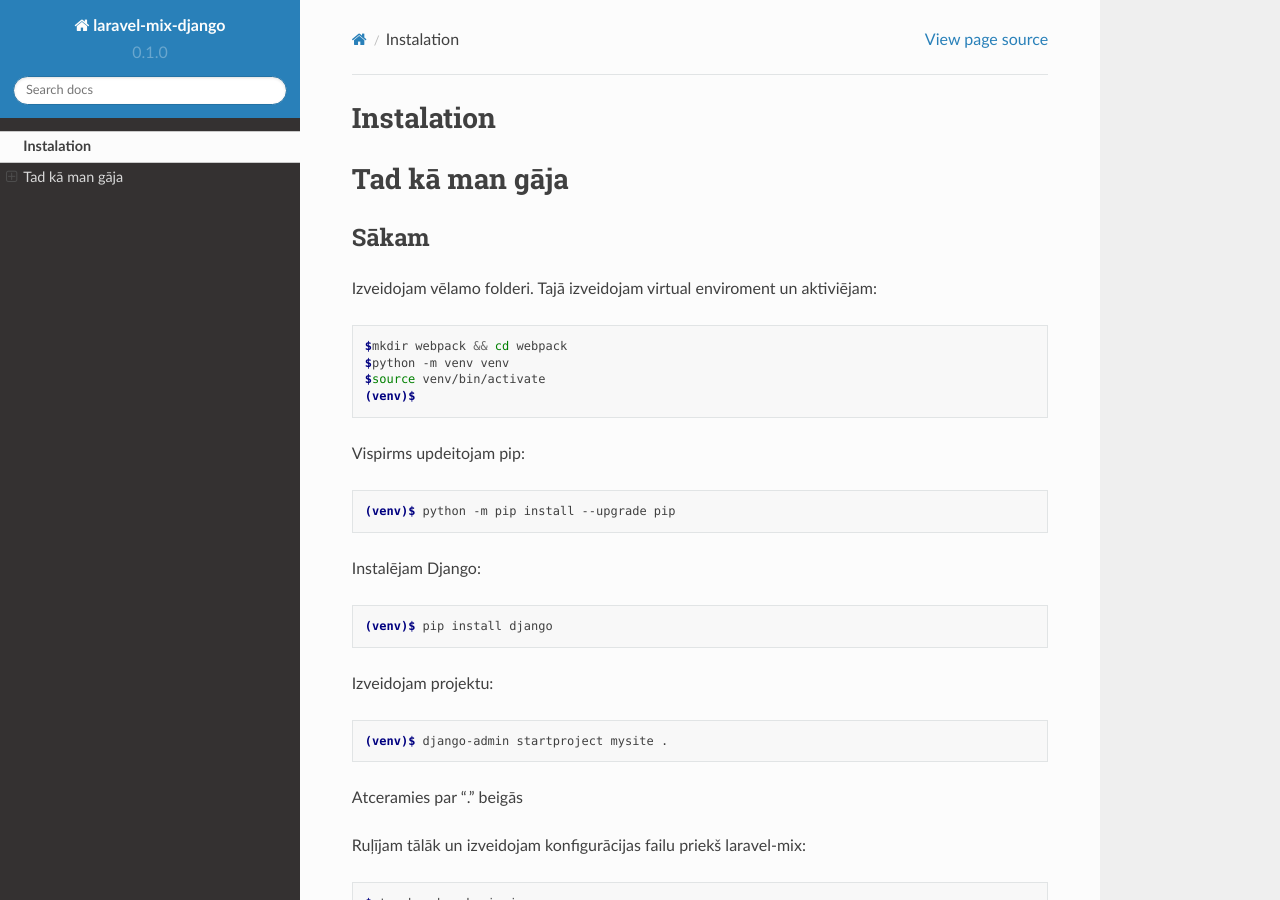
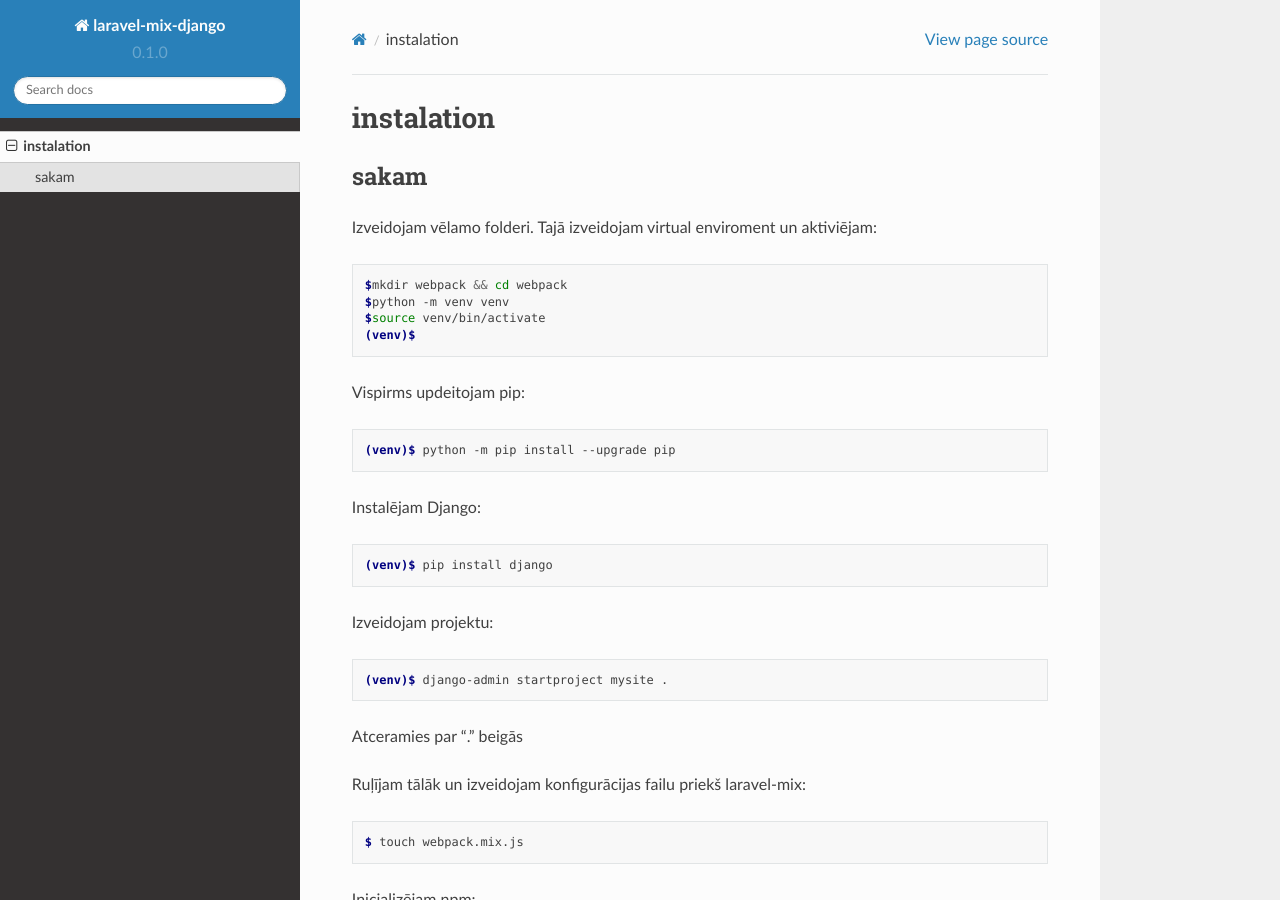
Before and after one commit to aleksanm/laravel-mix-django, a Sphinx documentation site: the page built from docs/source/instalation.rst, in a window 1280 px wide and 900 px high. Built offline with Sphinx 7.4.7 and the Read the Docs theme 2.0.0, drawn with Linux system fonts in a browser that asks for light colours.

Commit message:
Update instalation.rst

```diff
--- a/docs/source/instalation.rst
+++ b/docs/source/instalation.rst
@@ -1,12 +1,9 @@
-Instalation
-=====
-
-Tad kā man gāja
+instalation
 =====
 
 .. _installation:
 
-Sākam
+sakam
 ------------
 
 Izveidojam vēlamo folderi. Tajā izveidojam virtual enviroment un aktiviējam:
```
